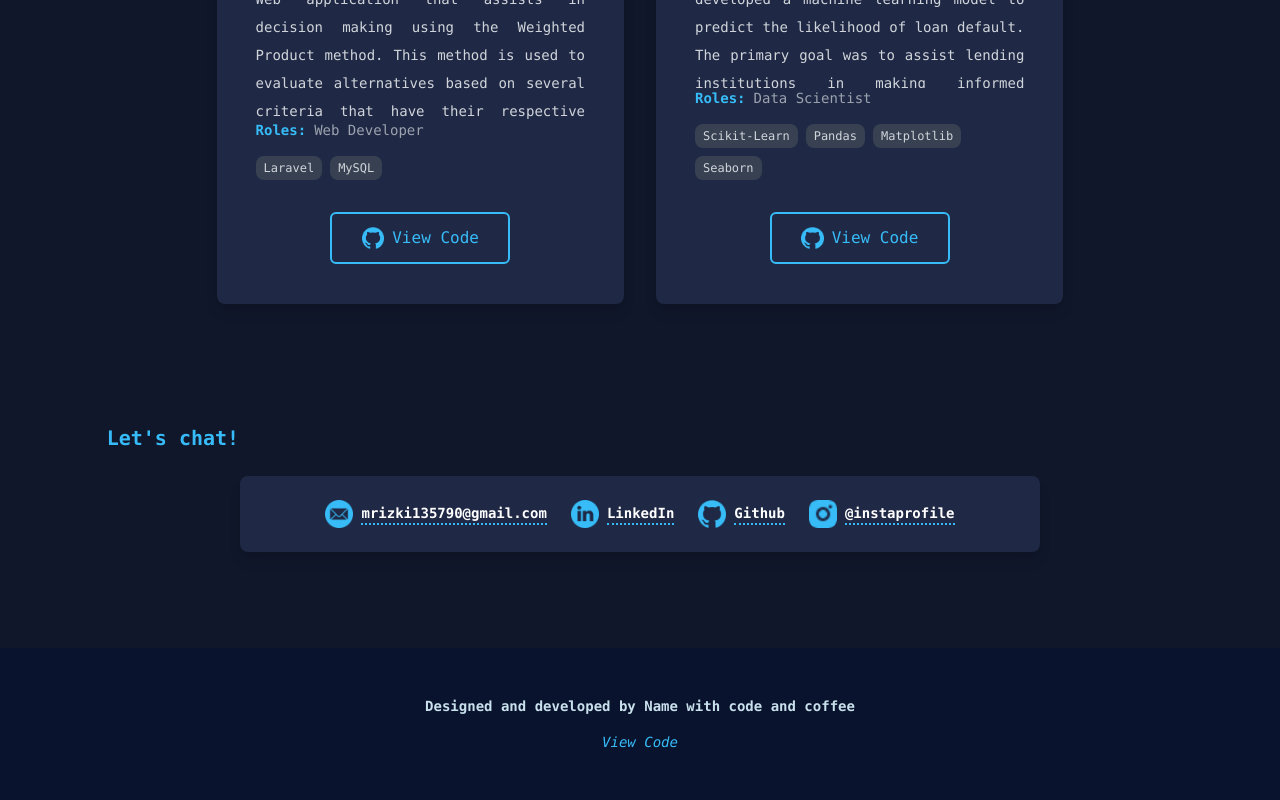
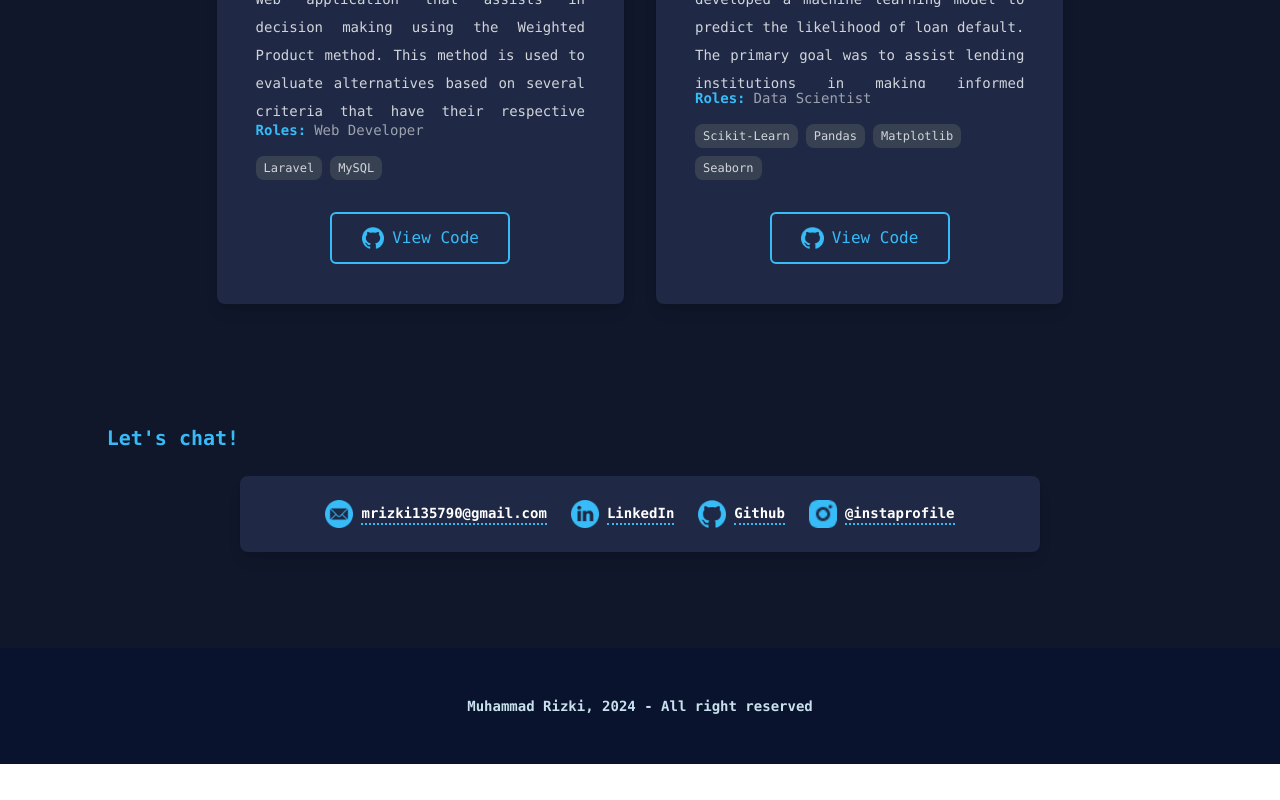
Before and after one commit to MuhammadRizki8/portfolio, a React (Vite) app: page / in a window 1280 px wide. Shown: the part 4888-5688 px from the top of the page. After the commit the page ends 5652 px from the top, so only its background shows below. Built offline with nearby package versions, Linux system fonts and the light colour scheme.

Commit message:
add resume

```diff
--- a/src/Components/Footer.jsx
+++ b/src/Components/Footer.jsx
@@ -1,20 +1,18 @@
-import React from "react";
-import { footer, viewCode } from "../data/title";
+import React from 'react';
+import { footer, viewCode } from '../data/title';
 
 function Footer() {
   return (
     <div className="py-10 flex flex-col w-full bg-[#09132e] text-[#c9e1ec] text-sm shadow-lg">
-      <div className="lg:w-1/2 md:w-3/4 sm:w-11/12 w-10/12 mx-auto font-semibold text-center p-2">
-        {footer}
-      </div>
-      <a
+      <div className="lg:w-1/2 md:w-3/4 sm:w-11/12 w-10/12 mx-auto font-semibold text-center p-2">{footer}</div>
+      {/* <a
         href="https://github.com"
         target="_blank"
         rel="noreferrer"
         className="lg:w-1/2 md:w-3/4 sm:w-11/12 w-10/12 mx-auto italic text-center p-2 text-[#37BCF8]"
       >
         {viewCode}
-      </a>
+      </a> */}
     </div>
   );
 }
--- a/src/data/title.js
+++ b/src/data/title.js
@@ -31,6 +31,6 @@ const experience = 'Education and Work';
 const projectsContributions = 'Projects and Contributions';
 const viewCode = 'View Code';
 const contact = "Let's chat!";
-const footer = 'Designed and developed by Name with code and coffee';
+const footer = 'Muhammad Rizki, 2024 - All right reserved';
 
 export { navBar, greetings, pronoun, description, aboutMe, mySkills, experience, location, projectsContributions, viewCode, contact, footer };
```
Also changed, not shown: 1 other file (tests, documents, lock files or other folders).
